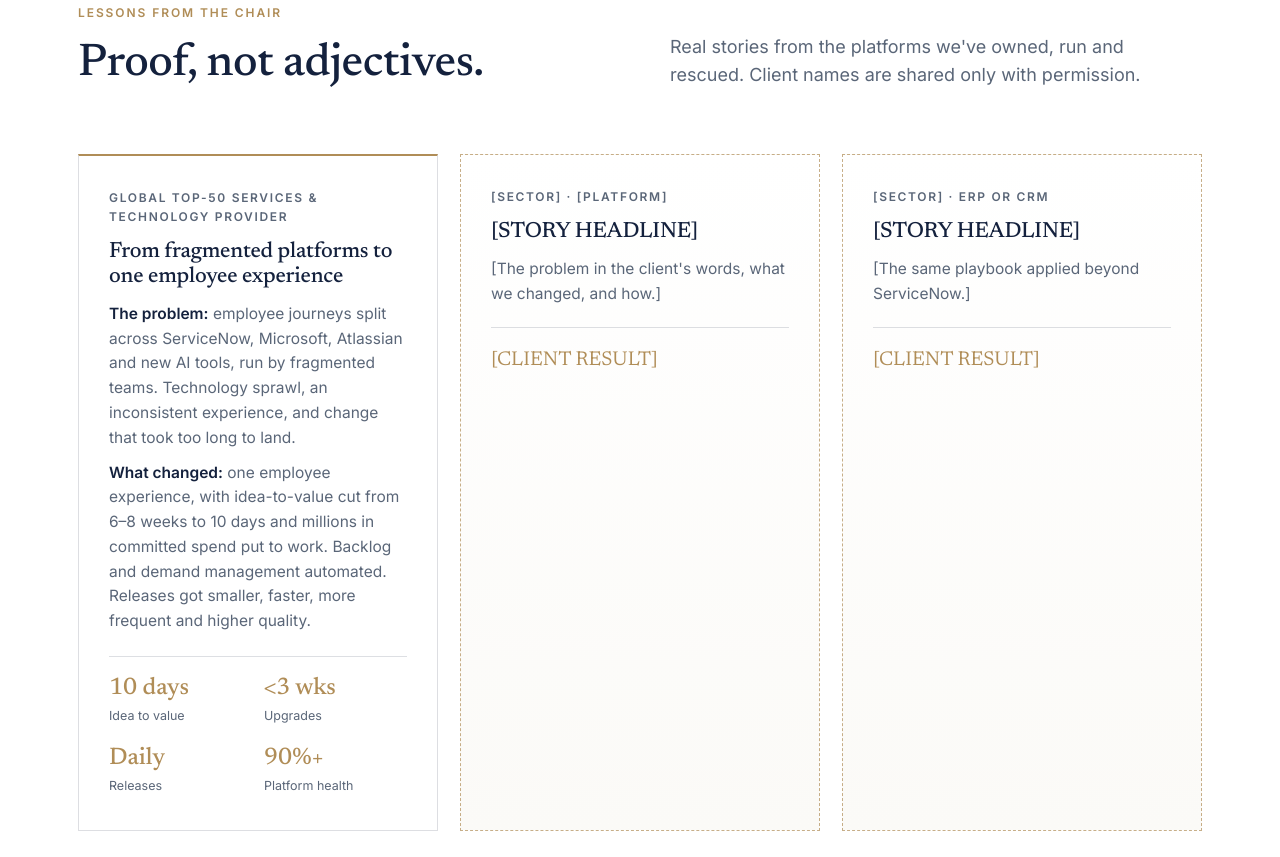
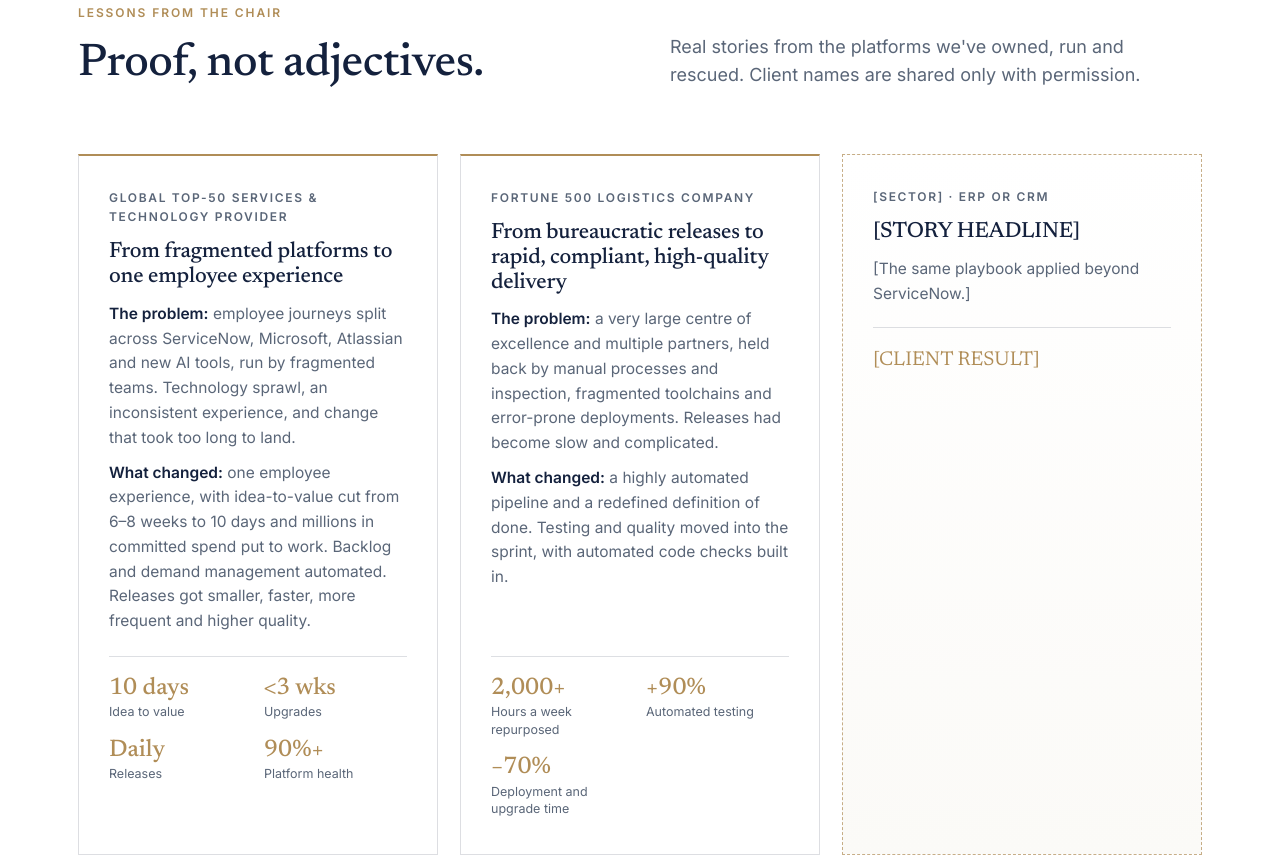
Before and after one commit to cpope2973/stemson, a plain HTML site: page index.html in a window 1280 px wide. Shown: the part 7457-8314 px from the top of the page. Drawn offline with Linux system fonts and the light colour scheme.

Commit message:
Add second Lessons from the chair story (Fortune 500 logistics) and align proof metrics
Co-Authored-By: Claude Opus 5.5 <noreply@anthropic.com>
Claude-Session: https://claude.ai/code/session_01K5tmf4xXhuyE7jqAgmvMkW

```diff
--- a/index.html
+++ b/index.html
@@ -185,12 +185,14 @@
   .proof .meta{font-size:12px;letter-spacing:.14em;text-transform:uppercase;color:var(--slate);font-weight:600}
   .proof h3{font-size:22px;margin:14px 0 12px}
   .proof p{color:var(--slate);font-size:15.5px}
-  .proof.real{border:1px solid var(--line);border-top:2px solid var(--brass);background:#fff}
+  .proof.real{border:1px solid var(--line);border-top:2px solid var(--brass);background:#fff;display:flex;flex-direction:column}
+  .proof.real .stats{margin-top:auto;min-height:166px;align-content:start}
+  .proof.real p:last-of-type{margin-bottom:22px}
   .proof.real p+p{margin-top:10px}
   .proof.real p strong{color:var(--navy);font-weight:600}
   .proof .stats{list-style:none;display:grid;grid-template-columns:repeat(2,1fr);gap:16px 12px;margin-top:22px;padding-top:18px;border-top:1px solid var(--line)}
   .proof .stats b{display:block;font-family:var(--serif);font-weight:500;font-size:24px;color:var(--brass);line-height:1.1}
-  .proof .stats span{font-size:12.5px;color:var(--slate)}
+  .proof .stats span{display:block;margin-top:2px;font-size:12.5px;line-height:1.4;color:var(--slate)}
   .proof .result{margin-top:20px;padding-top:16px;border-top:1px solid var(--line);font-family:var(--serif);font-size:20px;color:var(--brass)}
 
   /* ---------- People ---------- */
@@ -284,6 +286,7 @@
     .partner+.partner{padding-left:0;border-left:0;border-top:1px solid var(--line-dark)}
     .person{grid-template-columns:1fr}
     .photo{max-width:220px}
+    .proof.real .stats{min-height:0}
     .career{grid-template-columns:repeat(2,1fr)}
     .person{gap:24px}
     .foot-links{gap:36px}
@@ -630,7 +633,7 @@
     </div>
     <div class="proof-grid reveal">
       <div class="proof real"><div class="meta">Global top-50 services &amp; technology provider</div><h3>From fragmented platforms to one employee experience</h3><p><strong>The problem:</strong> employee journeys split across ServiceNow, Microsoft, Atlassian and new AI tools, run by fragmented teams. Technology sprawl, an inconsistent experience, and change that took too long to land.</p><p><strong>What changed:</strong> one employee experience, with idea-to-value cut from 6–8 weeks to 10 days and millions in committed spend put to work. Backlog and demand management automated. Releases got smaller, faster, more frequent and higher quality.</p><ul class="stats"><li><b>10 days</b><span>Idea to value</span></li><li><b>&lt;3 wks</b><span>Upgrades</span></li><li><b>Daily</b><span>Releases</span></li><li><b>90%+</b><span>Platform health</span></li></ul></div>
-      <div class="proof"><div class="meta">[SECTOR] · [PLATFORM]</div><h3>[STORY HEADLINE]</h3><p>[The problem in the client's words, what we changed, and how.]</p><div class="result">[CLIENT RESULT]</div></div>
+      <div class="proof real"><div class="meta">Fortune 500 logistics company</div><h3>From bureaucratic releases to rapid, compliant, high-quality delivery</h3><p><strong>The problem:</strong> a very large centre of excellence and multiple partners, held back by manual processes and inspection, fragmented toolchains and error-prone deployments. Releases had become slow and complicated.</p><p><strong>What changed:</strong> a highly automated pipeline and a redefined definition of done. Testing and quality moved into the sprint, with automated code checks built in.</p><ul class="stats"><li><b>2,000+</b><span>Hours a week repurposed</span></li><li><b>+90%</b><span>Automated testing</span></li><li><b>−70%</b><span>Deployment and upgrade time</span></li></ul></div>
       <div class="proof"><div class="meta">[SECTOR] · ERP or CRM</div><h3>[STORY HEADLINE]</h3><p>[The same playbook applied beyond ServiceNow.]</p><div class="result">[CLIENT RESULT]</div></div>
     </div>
   </div>
```
